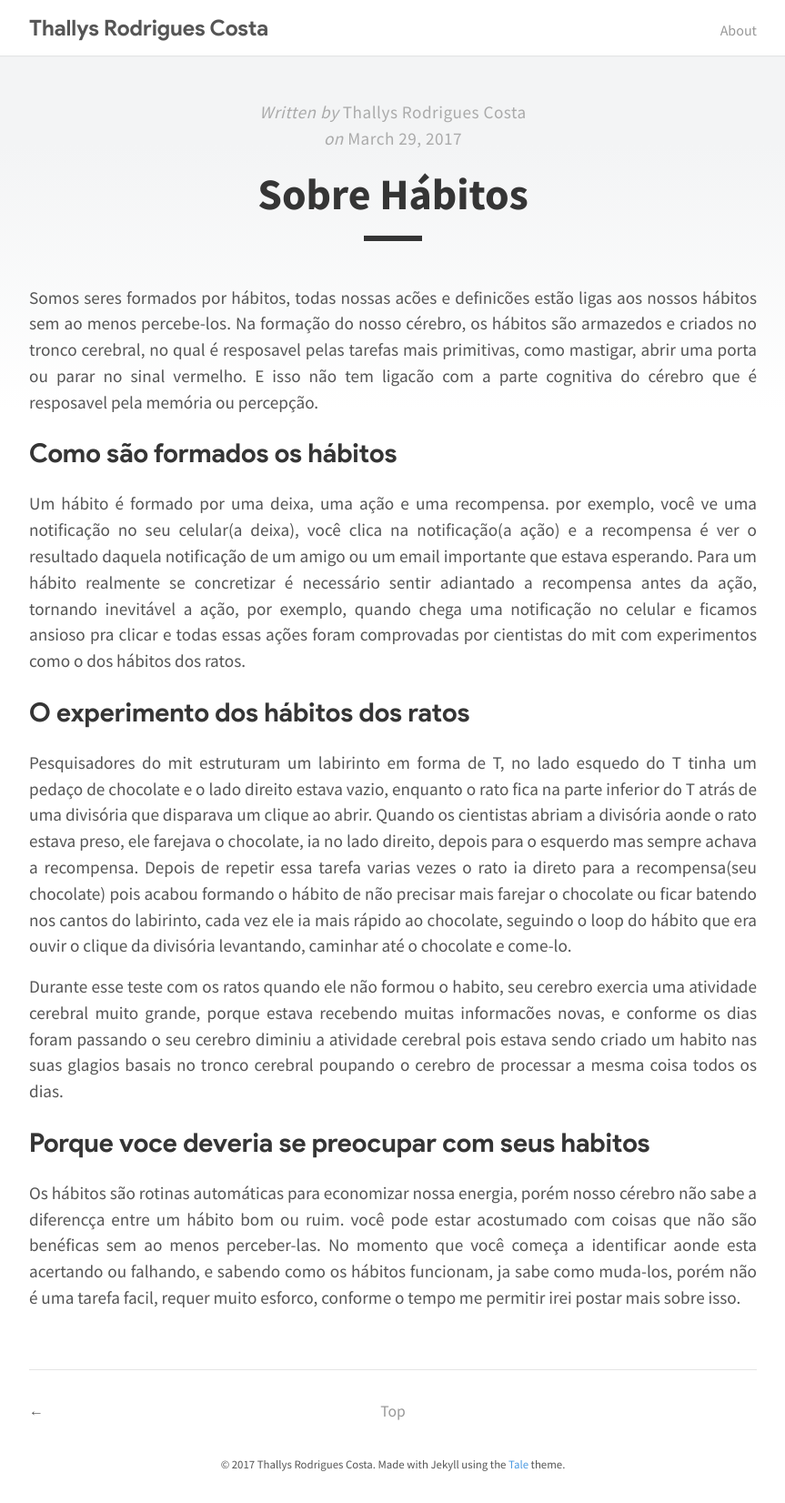
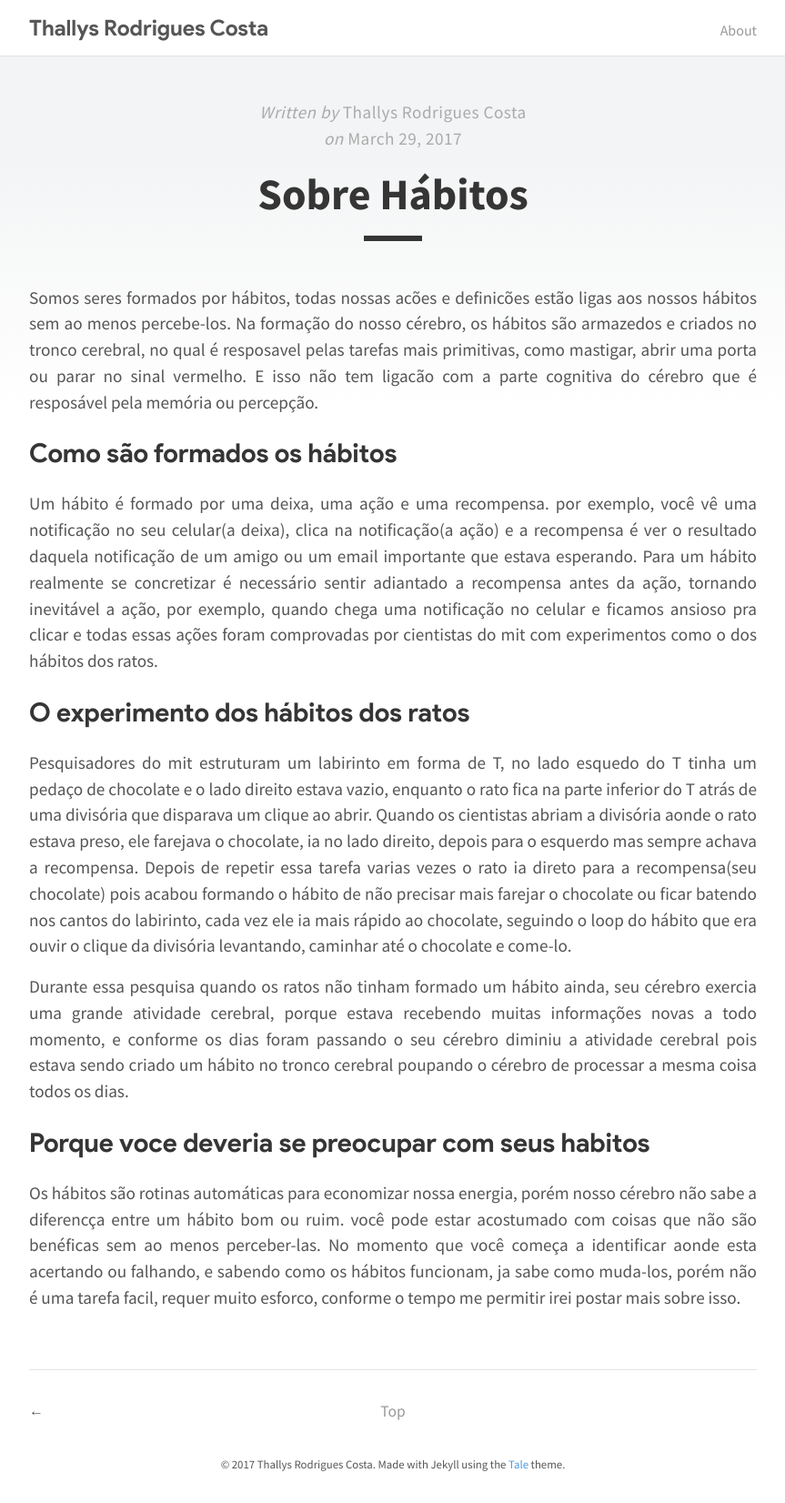
Before and after one commit to thallysrc/thallysrc.github.io, a Jekyll site: the page built from _posts/2017-03-29-about-habits.md, in a window 1280 px wide. Shown: the whole page at 91% size, without its empty margins (208-1071 px from the left). Built offline with Jekyll 4.4.1, drawn with Linux system fonts in a browser that asks for light colours.

Commit message:
correcoes

```diff
--- a/_posts/2017-03-29-about-habits.md
+++ b/_posts/2017-03-29-about-habits.md
@@ -4,17 +4,17 @@ title:  "Sobre Hábitos"
 author: "Thallys Rodrigues Costa"
 ---
 
-Somos seres formados por hábitos, todas nossas acões e definicões estão ligas aos nossos hábitos sem ao menos percebe-los. Na formação do nosso cérebro, os hábitos são armazedos e criados no tronco cerebral, no qual é resposavel pelas tarefas mais primitivas, como mastigar, abrir uma porta ou parar no sinal vermelho. E isso não tem ligacão com a parte cognitiva do cérebro que é resposavel pela memória ou percepção.
+Somos seres formados por hábitos, todas nossas acões e definicões estão ligas aos nossos hábitos sem ao menos percebe-los. Na formação do nosso cérebro, os hábitos são armazedos e criados no tronco cerebral, no qual é resposavel pelas tarefas mais primitivas, como mastigar, abrir uma porta ou parar no sinal vermelho. E isso não tem ligacão com a parte cognitiva do cérebro que é resposável pela memória ou percepção.
 
 ## Como são formados os hábitos
 
-Um hábito é formado por uma deixa, uma ação e uma recompensa. por exemplo, você ve uma notificação no seu celular(a deixa), você clica na notificação(a ação) e a recompensa é ver o resultado daquela notificação de um amigo ou um email importante que estava esperando. Para um hábito realmente se concretizar é necessário sentir adiantado a recompensa antes da ação, tornando inevitável a ação, por exemplo, quando chega uma notificação no celular e ficamos ansioso pra clicar e todas essas ações foram comprovadas por cientistas do mit com experimentos como o dos hábitos dos ratos.
+Um hábito é formado por uma deixa, uma ação e uma recompensa. por exemplo, você vê uma notificação no seu celular(a deixa), clica na notificação(a ação) e a recompensa é ver o resultado daquela notificação de um amigo ou um email importante que estava esperando. Para um hábito realmente se concretizar é necessário sentir adiantado a recompensa antes da ação, tornando inevitável a ação, por exemplo, quando chega uma notificação no celular e ficamos ansioso pra clicar e todas essas ações foram comprovadas por cientistas do mit com experimentos como o dos hábitos dos ratos.
 
 ## O experimento dos hábitos dos ratos
 
 Pesquisadores do mit estruturam um labirinto em forma de T, no lado esquedo do T tinha um pedaço de chocolate e o lado direito estava vazio, enquanto o rato fica na parte inferior do T atrás de uma divisória que disparava um clique ao abrir. Quando os cientistas abriam a divisória aonde o rato estava preso, ele farejava o  chocolate, ia no lado direito, depois para o esquerdo mas sempre achava a recompensa. Depois de repetir essa tarefa varias vezes o rato ia direto para a recompensa(seu chocolate) pois acabou formando o hábito de não precisar mais farejar o chocolate ou ficar batendo nos cantos do labirinto, cada vez ele ia mais rápido ao chocolate, seguindo o loop do hábito que era ouvir o clique da divisória levantando, caminhar até o chocolate e come-lo.
 
-Durante esse teste com os ratos quando ele não formou o habito, seu cerebro exercia uma atividade cerebral muito grande, porque estava recebendo muitas informacões novas, e conforme os dias foram passando o seu cerebro diminiu a atividade cerebral pois estava sendo criado um habito nas suas glagios basais no tronco cerebral poupando o cerebro de processar a mesma coisa todos os dias.
+Durante essa pesquisa quando os ratos não tinham formado um hábito ainda, seu cérebro exercia uma grande atividade cerebral, porque estava recebendo muitas informações novas a todo momento, e conforme os dias foram passando o seu cérebro diminiu a atividade cerebral pois estava sendo criado um hábito no tronco cerebral poupando o cérebro de processar a mesma coisa todos os dias.
 
 ## Porque voce deveria se preocupar com seus habitos
 
```
